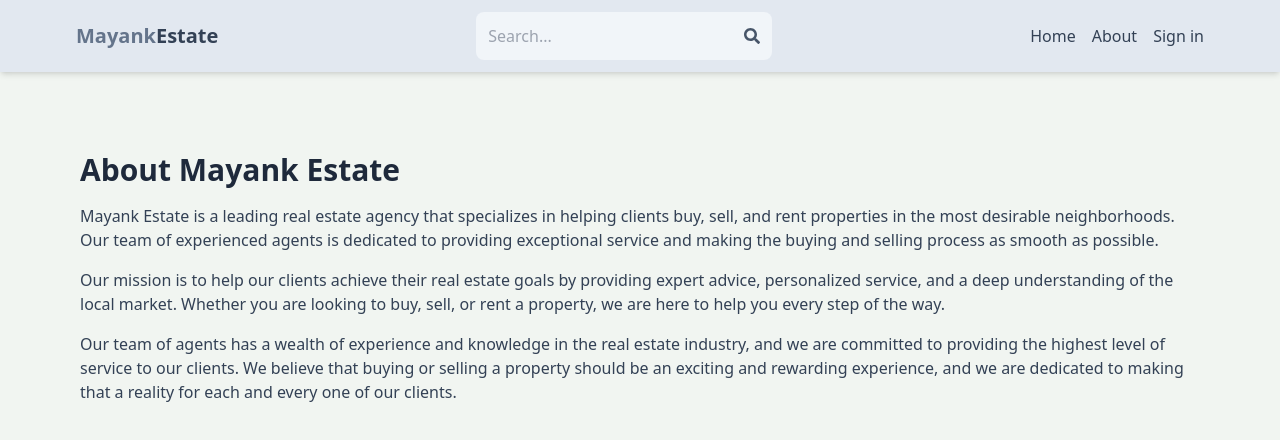
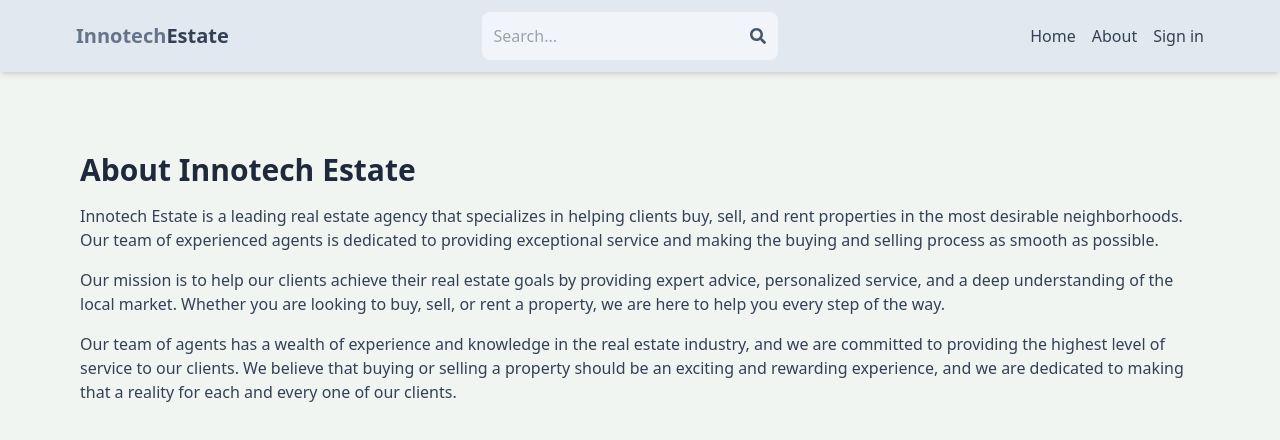
Before and after one commit to maxinput1234/mern-estate-finally-finally, a React (Vite) app in the folder client/: page /about in a window 1280 px wide. Shown: the top 440 px of the page. Built offline with nearby package versions, Linux system fonts and the light colour scheme; no server answers.

Commit message:
Updation

```diff
--- a/client/index.html
+++ b/client/index.html
@@ -3,7 +3,7 @@
   <head>
     <meta charset="UTF-8" />
     <meta name="viewport" content="width=device-width, initial-scale=1.0" />
-    <title>Mayank Estate</title>
+    <title>Innotech Estate</title>
   </head>
   <body>
     <div id="root"></div>
--- a/client/src/components/Header.jsx
+++ b/client/src/components/Header.jsx
@@ -28,7 +28,7 @@
       <div className='flex justify-between items-center max-w-6xl mx-auto p-3'>
         <Link to='/'>
           <h1 className='font-bold text-sm sm:text-xl flex flex-wrap'>
-            <span className='text-slate-500'>Mayank</span>
+            <span className='text-slate-500'>Innotech</span>
             <span className='text-slate-700'>Estate</span>
           </h1>
         </Link>
--- a/client/src/pages/About.jsx
+++ b/client/src/pages/About.jsx
@@ -3,8 +3,8 @@
 export default function About() {
   return (
     <div className='py-20 px-4 max-w-6xl mx-auto'>
-      <h1 className='text-3xl font-bold mb-4 text-slate-800'>About Mayank Estate</h1>
-      <p className='mb-4 text-slate-700'>Mayank Estate is a leading real estate agency that specializes in helping clients buy, sell, and rent properties in the most desirable neighborhoods. Our team of experienced agents is dedicated to providing exceptional service and making the buying and selling process as smooth as possible.</p>
+      <h1 className='text-3xl font-bold mb-4 text-slate-800'>About Innotech Estate</h1>
+      <p className='mb-4 text-slate-700'>Innotech Estate is a leading real estate agency that specializes in helping clients buy, sell, and rent properties in the most desirable neighborhoods. Our team of experienced agents is dedicated to providing exceptional service and making the buying and selling process as smooth as possible.</p>
       <p className='mb-4 text-slate-700'>
       Our mission is to help our clients achieve their real estate goals by providing expert advice, personalized service, and a deep understanding of the local market. Whether you are looking to buy, sell, or rent a property, we are here to help you every step of the way.
       </p>
--- a/client/src/pages/Home.jsx
+++ b/client/src/pages/Home.jsx
@@ -55,7 +55,7 @@
           place with ease
         </h1>
         <div className='text-gray-400 text-xs sm:text-sm'>
-          Mayank Estate is the best place to find your next perfect place to
+          Innotech Estate is the best place to find your next perfect place to
           live.
           <br />
           We have a wide range of properties for you to choose from.
```
